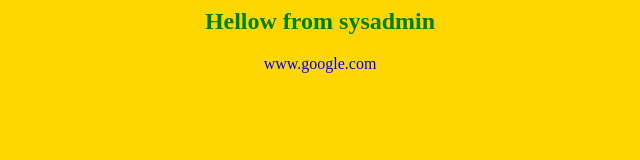
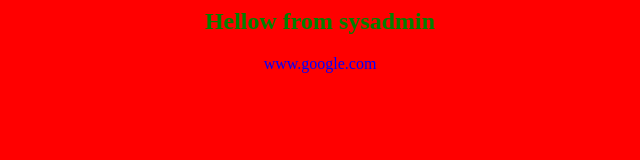
Before and after one commit to x2scourge/site, a plain HTML site: page index.html in a window 1280 px wide. Shown: the whole page, without its empty margins (320-960 px from the left). Drawn offline with Linux system fonts and the light colour scheme.

Commit message:
Color red

```diff
--- a/index.html
+++ b/index.html
@@ -1,5 +1,5 @@
 <html>
-<body bgcolor=gold>
+<body bgcolor=red>
 <center>
 <h2><font color=green>Hellow from sysadmin</font></h2>
 
```
